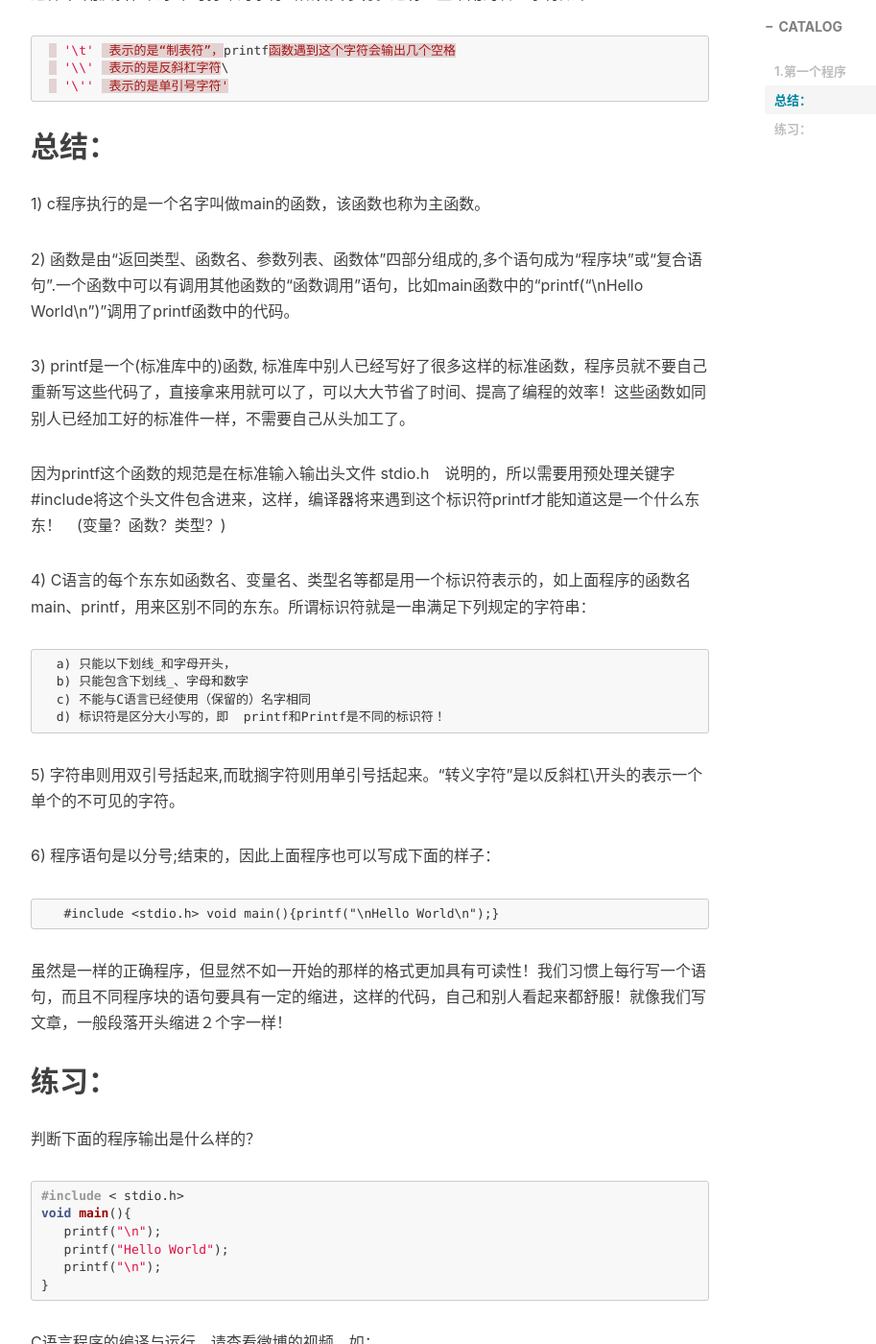
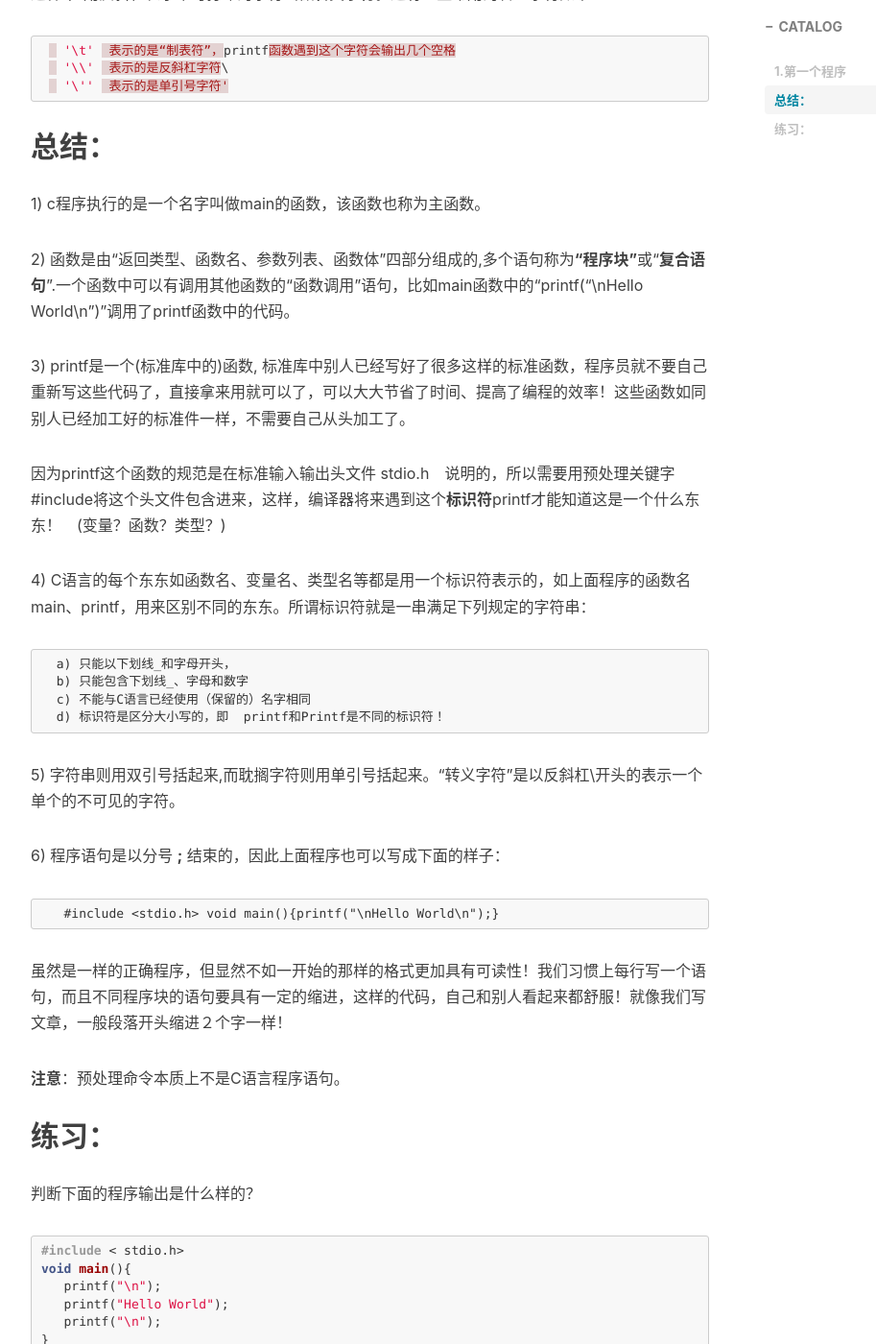
Before and after one commit to xuepro/xuepro.github.io, a Jekyll site: the page built from _posts/2017-10-30-1. C语言教程-第一个程序.md, in a window 1280 px wide and 1400 px high, scrolled down 2642 px. Shown: the whole window at 96% size, without its empty margins (233-1146 px from the left). Built offline with Jekyll 4.4.1, drawn with Linux system fonts in a browser that asks for light colours; nearby versions of some CDN libraries; comment, search, counter and statistics services are not loaded.

Commit message:
Update 2017-10-30-1. C语言教程-第一个程序.md

````diff
--- a/_posts/2017-10-30-1. C语言教程-第一个程序.md
+++ b/_posts/2017-10-30-1. C语言教程-第一个程序.md
@@ -91,11 +91,11 @@ C语言中一个字符用单引号表示，如'A'、'4'、'\n'。这个字符'\n
 
 1) c程序执行的是一个名字叫做main的函数，该函数也称为主函数。
 
-2) 函数是由“返回类型、函数名、参数列表、函数体”四部分组成的,多个语句成为“程序块”或“复合语句”.一个函数中可以有调用其他函数的“函数调用”语句，比如main函数中的“printf("\nHello World\n")”调用了printf函数中的代码。
+2) 函数是由“返回类型、函数名、参数列表、函数体”四部分组成的,多个语句称为**“程序块”**或“**复合语句**”.一个函数中可以有调用其他函数的“函数调用”语句，比如main函数中的“printf("\nHello World\n")”调用了printf函数中的代码。
 
 3) printf是一个(标准库中的)函数, 标准库中别人已经写好了很多这样的标准函数，程序员就不要自己重新写这些代码了，直接拿来用就可以了，可以大大节省了时间、提高了编程的效率！这些函数如同别人已经加工好的标准件一样，不需要自己从头加工了。
 
-因为printf这个函数的规范是在标准输入输出头文件 stdio.h　说明的，所以需要用预处理关键字#include将这个头文件包含进来，这样，编译器将来遇到这个标识符printf才能知道这是一个什么东东！　(变量？函数？类型？)
+因为printf这个函数的规范是在标准输入输出头文件 stdio.h　说明的，所以需要用预处理关键字#include将这个头文件包含进来，这样，编译器将来遇到这个**标识符**printf才能知道这是一个什么东东！　(变量？函数？类型？)
 
 4)  C语言的每个东东如函数名、变量名、类型名等都是用一个标识符表示的，如上面程序的函数名main、printf，用来区别不同的东东。所谓标识符就是一串满足下列规定的字符串：
 ```
@@ -108,11 +108,13 @@ C语言中一个字符用单引号表示，如'A'、'4'、'\n'。这个字符'\n
 5) 字符串则用双引号括起来,而耽搁字符则用单引号括起来。“转义字符”是以反斜杠\开头的表示一个单个的不可见的字符。
 
 
-6) 程序语句是以分号;结束的，因此上面程序也可以写成下面的样子：
+6) 程序语句是以分号 **;** 结束的，因此上面程序也可以写成下面的样子：
 ```c
    #include <stdio.h> void main(){printf("\nHello World\n");}
 ```
 虽然是一样的正确程序，但显然不如一开始的那样的格式更加具有可读性！我们习惯上每行写一个语句，而且不同程序块的语句要具有一定的缩进，这样的代码，自己和别人看起来都舒服！就像我们写文章，一般段落开头缩进２个字一样！
+
+**注意**：预处理命令本质上不是C语言程序语句。
 
 
 ## 练习：
````
